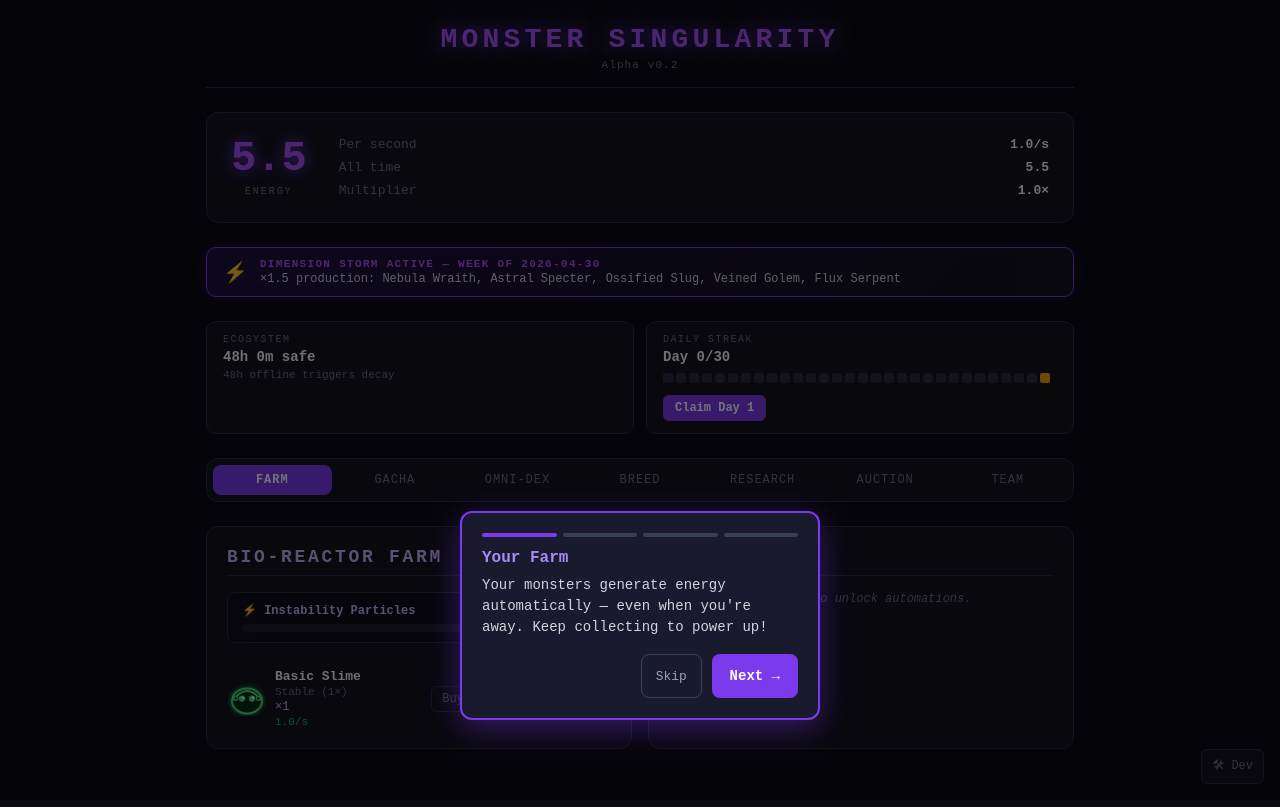
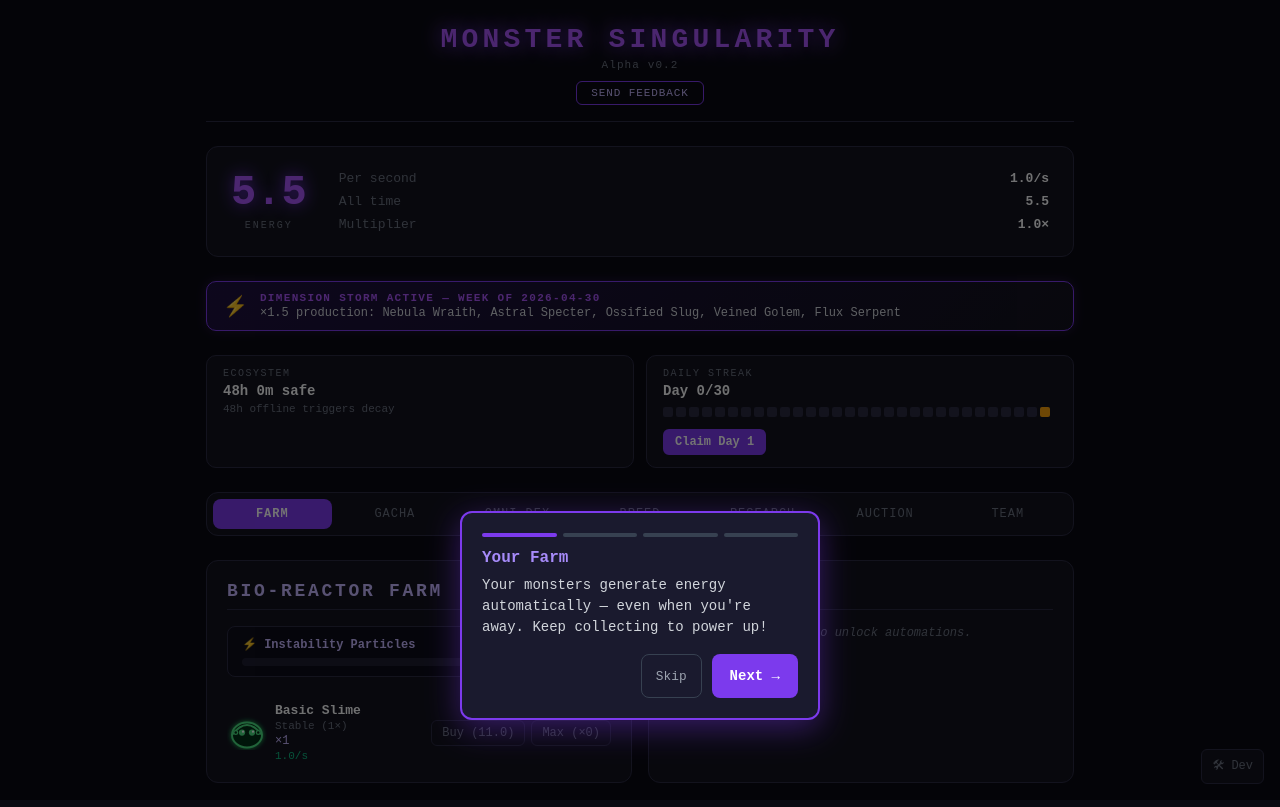
Before and after one commit to 2fast2hunter-ai/monster-singularity, a React (Vite) app in the folder monster-singularity/: page / in a window 1280 px wide. Built offline with nearby package versions, Linux system fonts and the light colour scheme.

Commit message:
feat: add alpha feedback button linking to GitHub Issues

```diff
--- a/monster-singularity/src/App.css
+++ b/monster-singularity/src/App.css
@@ -57,6 +57,25 @@ body {
   margin-top: 4px;
 }
 
+.feedback-link {
+  display: inline-block;
+  margin-top: 10px;
+  padding: 5px 14px;
+  border: 1px solid var(--accent);
+  border-radius: 6px;
+  font-size: 11px;
+  letter-spacing: 0.08em;
+  text-transform: uppercase;
+  color: var(--accent-light);
+  text-decoration: none;
+  transition: background 0.2s, box-shadow 0.2s;
+}
+
+.feedback-link:hover {
+  background: rgba(124, 58, 237, 0.2);
+  box-shadow: 0 0 10px rgba(168, 85, 247, 0.3);
+}
+
 .app-main {
   display: flex;
   flex-direction: column;
--- a/monster-singularity/src/App.tsx
+++ b/monster-singularity/src/App.tsx
@@ -38,6 +38,14 @@ export default function App() {
       <header className="app-header">
         <h1 className="app-title">MONSTER SINGULARITY</h1>
         <p className="app-subtitle">Alpha v0.2</p>
+        <a
+          className="feedback-link"
+          href="https://github.com/2fast2hunter-ai/monster-singularity/issues/new?labels=alpha-feedback&title=%5BAlpha+Feedback%5D+&body=**What+did+you+enjoy%3F**%0A%0A**What+was+confusing+or+broken%3F**%0A%0A**Bugs+you+hit%3F**%0A%0A**Overall+rating+(1%E2%80%935)%3A**%0A"
+          target="_blank"
+          rel="noopener noreferrer"
+        >
+          Send Feedback
+        </a>
       </header>
 
       <ResourceDisplay />
```
